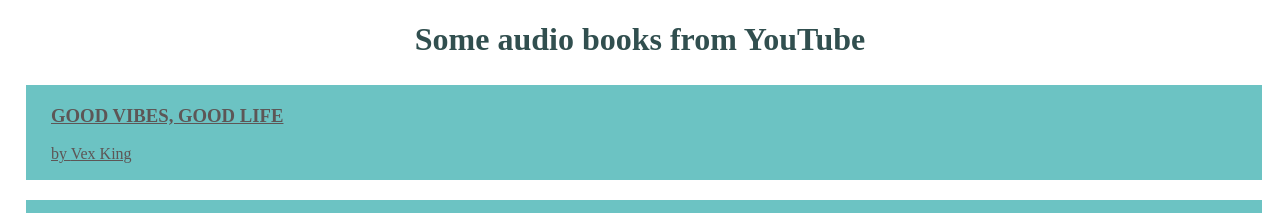
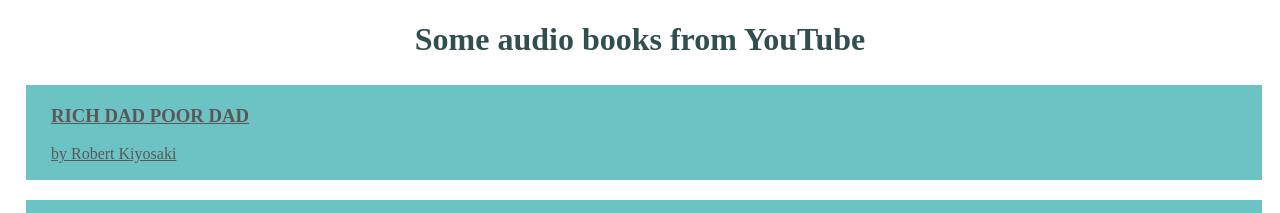
Before and after one commit to Dina2703/audioBooks-next, a Next.js app: page /books in a window 1280 px wide. Shown: the top 213 px of the page. Built offline with nearby package versions, Linux system fonts and the light colour scheme.

Commit message:
replaced a book

```diff
--- a/comps/shared.js
+++ b/comps/shared.js
@@ -1,8 +1,8 @@
 export const authors = [
   {
-    name: "GOOD VIBES GOOD LIFE",
-    author: "Vex King",
-    url: "https://www.youtube.com/watch?v=Bgaok7GF3_g",
+    name: "RICH DAD POOR DAD",
+    author: "Robert Kiyosaki",
+    url: "https://www.youtube.com/watch?v=wp7Lz1svVro",
     id: 1,
   },
   {
--- a/pages/books/index.js
+++ b/pages/books/index.js
@@ -13,9 +13,9 @@
 const Books = () => {
   const authors = [
     {
-      name: "GOOD VIBES, GOOD LIFE",
-      author: "Vex King",
-      url: "https://www.youtube.com/watch?v=Bgaok7GF3_g",
+      name: "RICH DAD POOR DAD",
+      author: "Robert Kiyosaki",
+      url: "https://www.youtube.com/watch?v=wp7Lz1svVro",
       id: 1,
     },
     {
```
